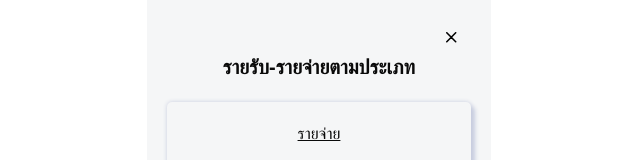
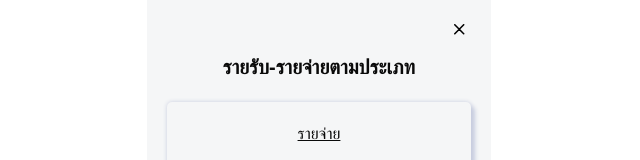
Before and after one commit to Sek-Code/PaaToy-CashFlow, a Next.js app in the folder frontend/: page /category in a window 1280 px wide. Shown: the top 160 px of the page, without its empty margins (321-961 px from the left). Built offline with nearby package versions, Linux system fonts and the light colour scheme; a web font is replaced by a local one.

Commit message:
fix close button wrong position

```diff
--- a/frontend/src/app/layout.tsx
+++ b/frontend/src/app/layout.tsx
@@ -36,7 +36,7 @@ export default function RootLayout({
             {children}
           </main>
         <button
-          className="absolute top-[24px] right-[26px] z-50 p-2 cursor-pointer"
+          className="absolute top-[24px] right-[26px] z-50 cursor-pointer"
           aria-label="Close"
         >
           <img
```
